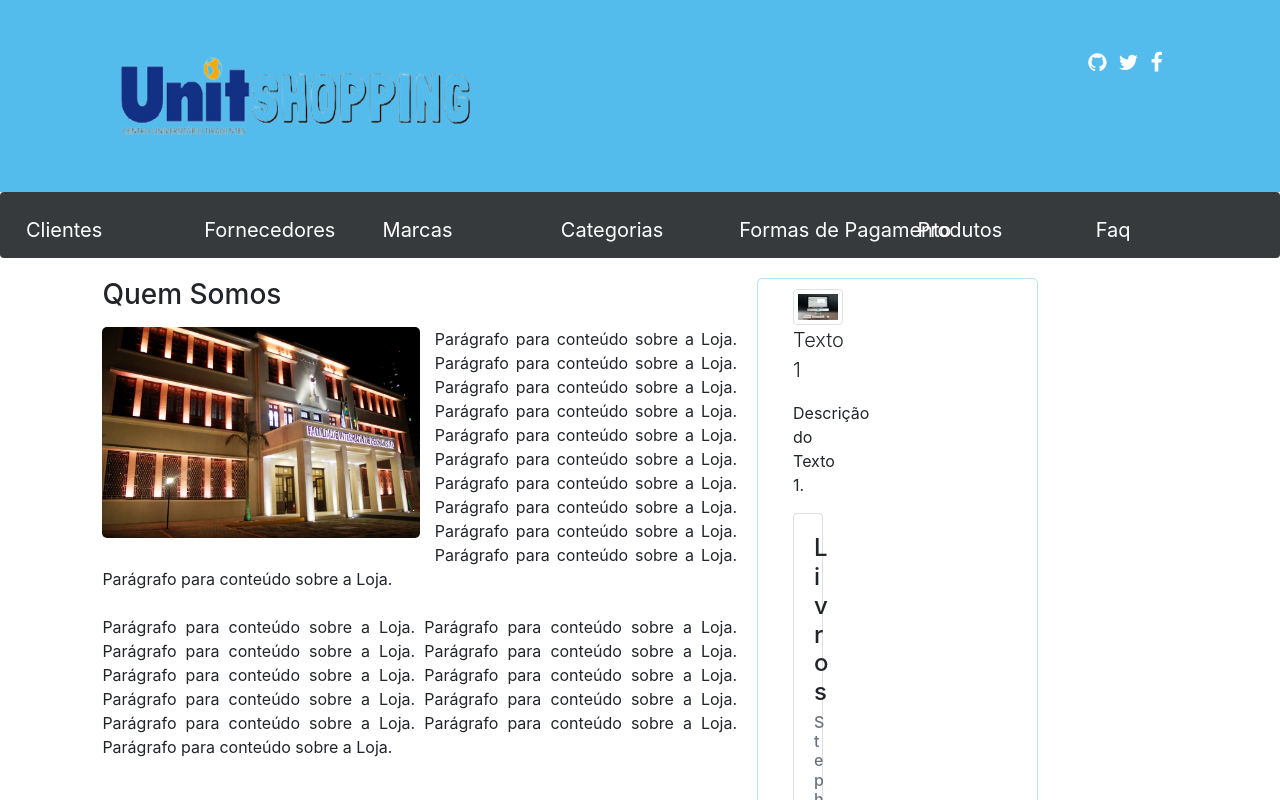
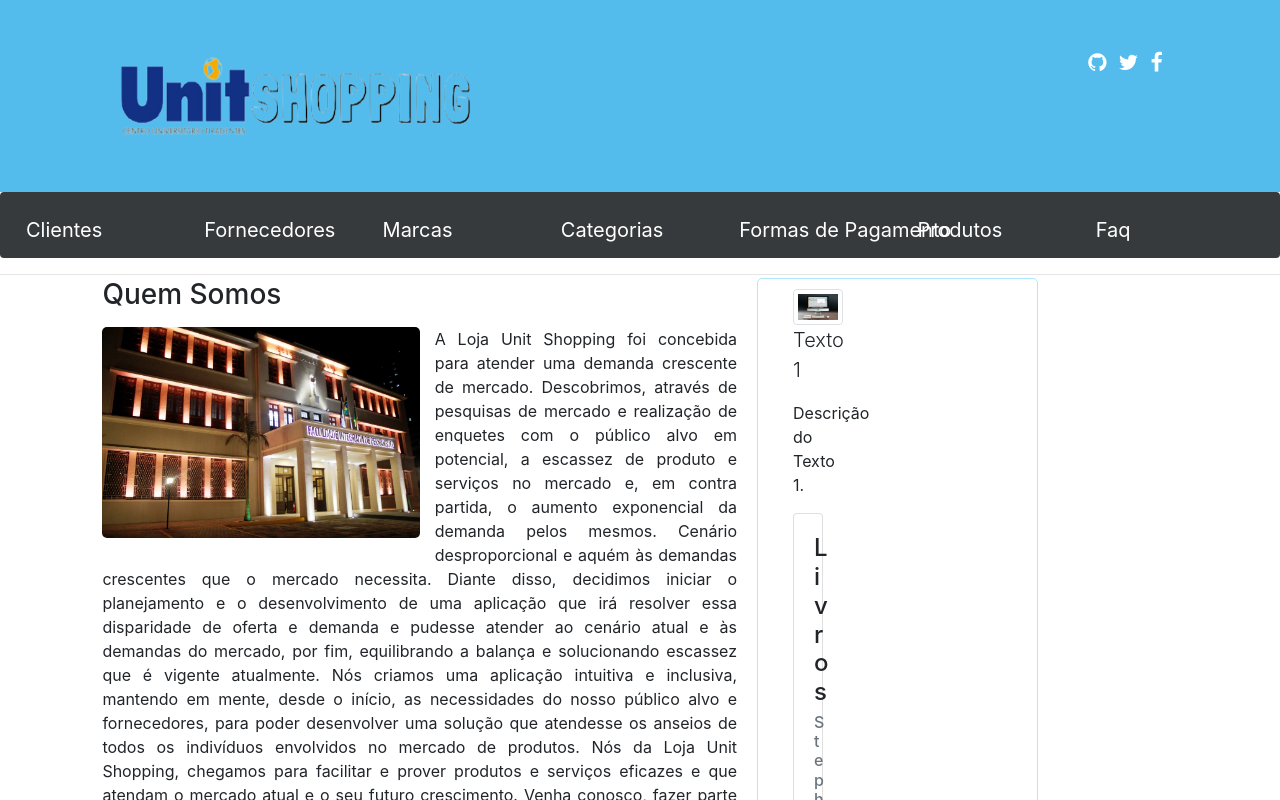
Before and after one commit to dreamteamunit/lojaunit-angular, an Angular app: page / in a window 1280 px wide. Shown: the top 800 px of the page. Built offline with nearby package versions, Linux system fonts and the light colour scheme.

Commit message:
Descricao Quem Somos

```diff
--- a/src/app/quemsomos/quemsomos.component.html
+++ b/src/app/quemsomos/quemsomos.component.html
@@ -2,12 +2,15 @@
   <article class="sobre">
     <h3> Quem Somos </h3>
     <img src="../assets/main.jpg" alt="Unit Shopping" />
-    <p> Parágrafo para conteúdo sobre a Loja. Parágrafo para conteúdo sobre a Loja. Parágrafo para conteúdo sobre a Loja. Parágrafo para conteúdo sobre a Loja.
-      Parágrafo para conteúdo sobre a Loja. Parágrafo para conteúdo sobre a Loja. Parágrafo para conteúdo sobre a Loja. Parágrafo para conteúdo sobre a Loja. Parágrafo para conteúdo sobre a Loja.
-      Parágrafo para conteúdo sobre a Loja. Parágrafo para conteúdo sobre a Loja. <br> <br> Parágrafo para conteúdo sobre a Loja. Parágrafo para conteúdo sobre a Loja.
-      Parágrafo para conteúdo sobre a Loja. Parágrafo para conteúdo sobre a Loja. Parágrafo para conteúdo sobre a Loja. Parágrafo para conteúdo sobre a Loja.
-      Parágrafo para conteúdo sobre a Loja. Parágrafo para conteúdo sobre a Loja. Parágrafo para conteúdo sobre a Loja. Parágrafo para conteúdo sobre a Loja.
-      Parágrafo para conteúdo sobre a Loja. </p>
+    <p> A Loja Unit Shopping foi concebida para atender uma demanda crescente de mercado. Descobrimos, através de pesquisas de mercado e realização de enquetes com o público alvo em potencial, a escassez de produto e serviços no mercado e, em contra partida, o aumento exponencial da demanda pelos mesmos. Cenário desproporcional e aquém às demandas crescentes que o mercado necessita.
+
+      Diante disso, decidimos iniciar o planejamento e o desenvolvimento de uma aplicação que irá resolver essa disparidade de oferta e demanda e pudesse atender ao cenário atual e às demandas do mercado, por fim, equilibrando a balança e solucionando escassez que é vigente atualmente.
+
+      Nós criamos uma aplicação intuitiva e inclusiva, mantendo em mente, desde o início, as necessidades do nosso público alvo e fornecedores, para poder desenvolver uma solução que atendesse os anseios de todos os indivíduos envolvidos no mercado de produtos.
+
+      Nós da Loja Unit Shopping, chegamos para facilitar e prover produtos e serviços eficazes e que atendam o mercado atual e o seu futuro crescimento. Venha conosco, fazer parte dessa evolução que estamos fazendo no mercado de produtos e serviços. Bem vindos ao futuro.
+
+      A Loja Unit Shopping foi desenvolvida utilizando as seguintes ferramentas, Java Script, Angular, CSS, JAVA e HTML. A equipe desenvolvedora é formada pelos seguintes integrantes: André Fillipe, Julio Cesar e José Bioni. </p>
   </article>
 
   <aside class="lateral">
@@ -37,3 +40,4 @@
     </div>
   </aside>
 </main>
+<hr />
```
